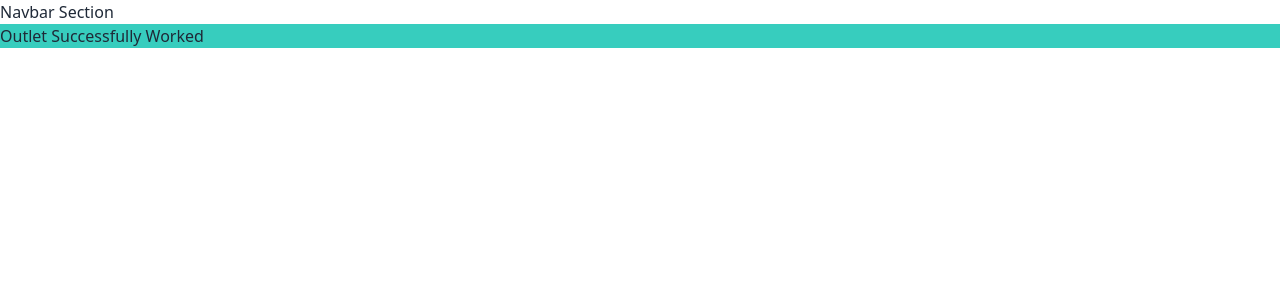
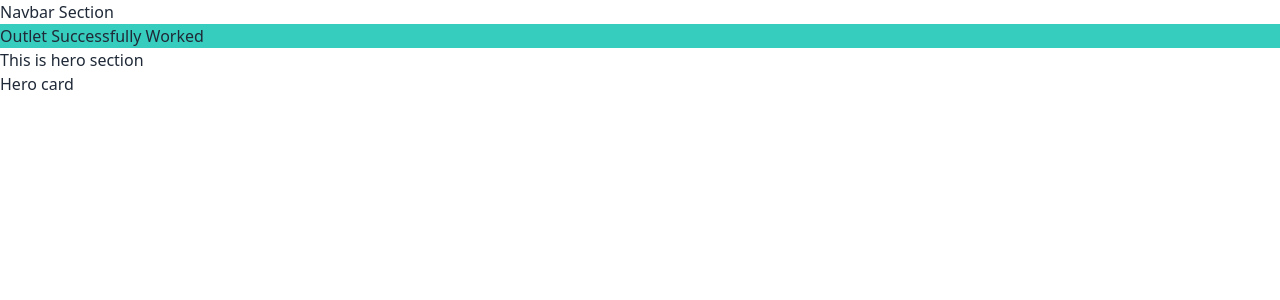
Before and after one commit to shams-labib/TastyHaat, a React (Vite) app: page / in a window 1280 px wide. Shown: the top 300 px of the page. Built offline with nearby package versions, Linux system fonts and the light colour scheme.

Commit message:
herocard designed success

```diff
--- /dev/null
+++ b/src/Pages/HeroCard.jsx
@@ -0,0 +1,11 @@
+import React from "react";
+
+const HeroCard = () => {
+  return (
+    <div>
+      <h1>Hero card</h1>
+    </div>
+  );
+};
+
+export default HeroCard;
--- a/src/Pages/Home/Home.jsx
+++ b/src/Pages/Home/Home.jsx
@@ -1,9 +1,13 @@
 import React from "react";
+import Hero from "../Hero";
+import HeroCard from "../HeroCard";
 
 const Home = () => {
   return (
     <div>
       <h1 className="bg-accent">Outlet Successfully Worked</h1>
+      <Hero></Hero>
+      <HeroCard></HeroCard>
     </div>
   );
 };
```
